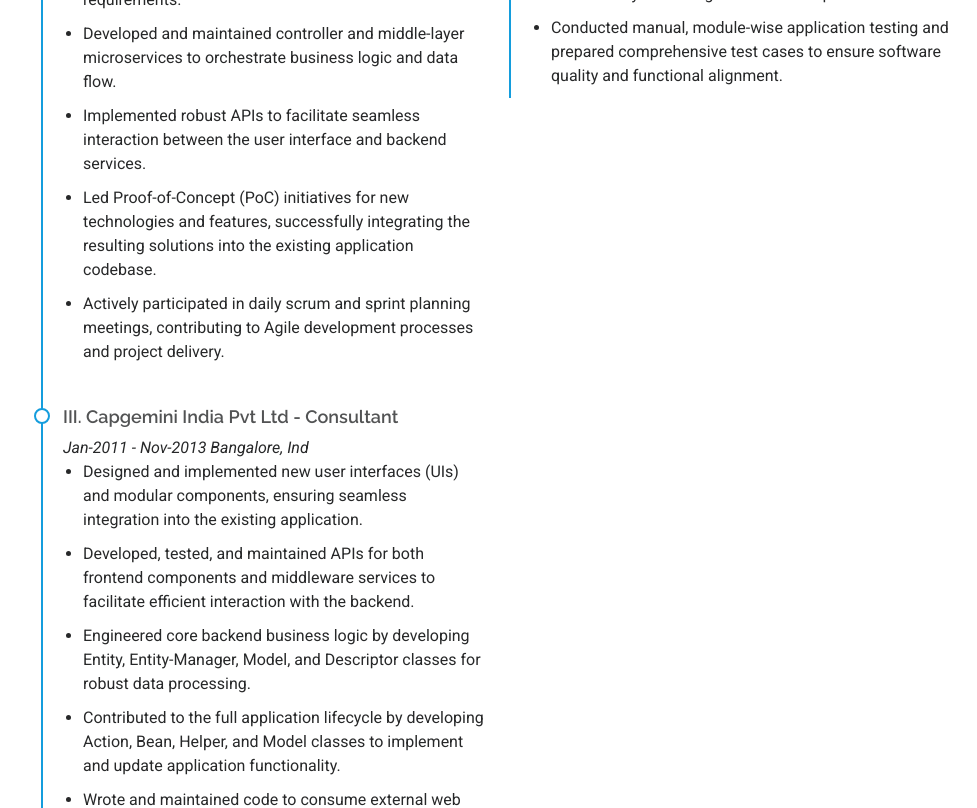
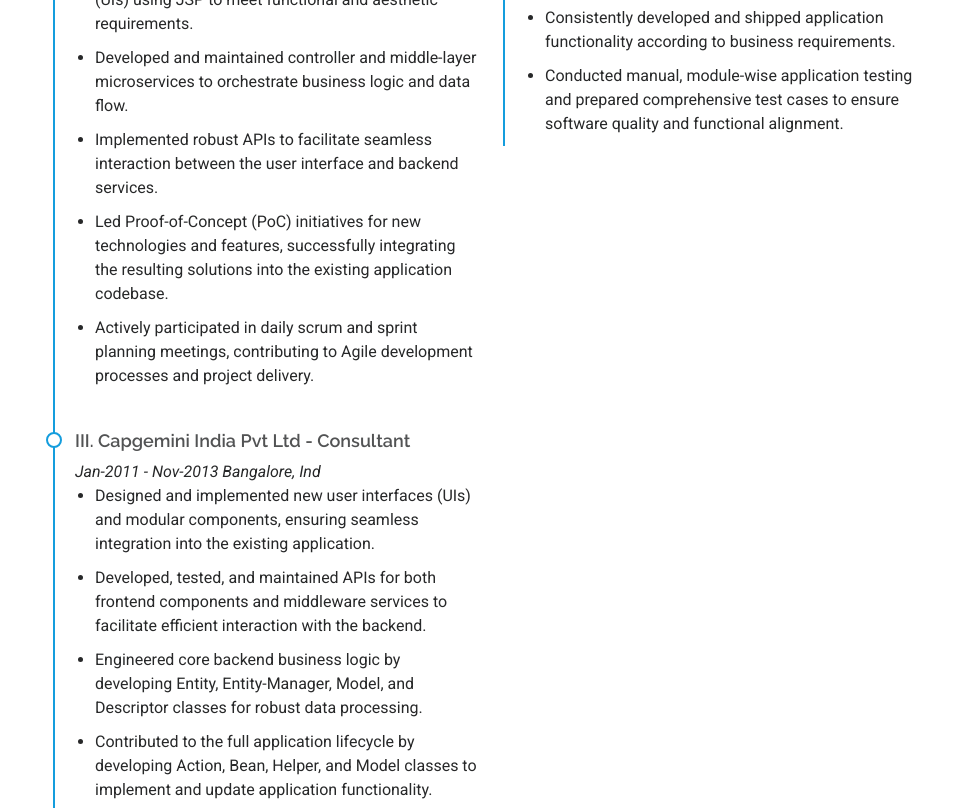
Before and after one commit to narendravs/portfolio-site, a React (Vite) app: page /Resume in a window 1280 px wide. Shown: the part 1700-2508 px from the top of the page, without its empty margins (303-1280 px from the left). Built offline with nearby package versions, Linux system fonts and the light colour scheme.

Commit message:
refactor: update the layout maring for all children pages

```diff
--- a/src/components/Layout.jsx
+++ b/src/components/Layout.jsx
@@ -2,7 +2,7 @@
 import Footer from "./Footer";
 const Layout = ({ children }) => {
   return (
-    <div>
+    <div className="m-4">
       <div>{children}</div>
       <Footer />
     </div>
```
